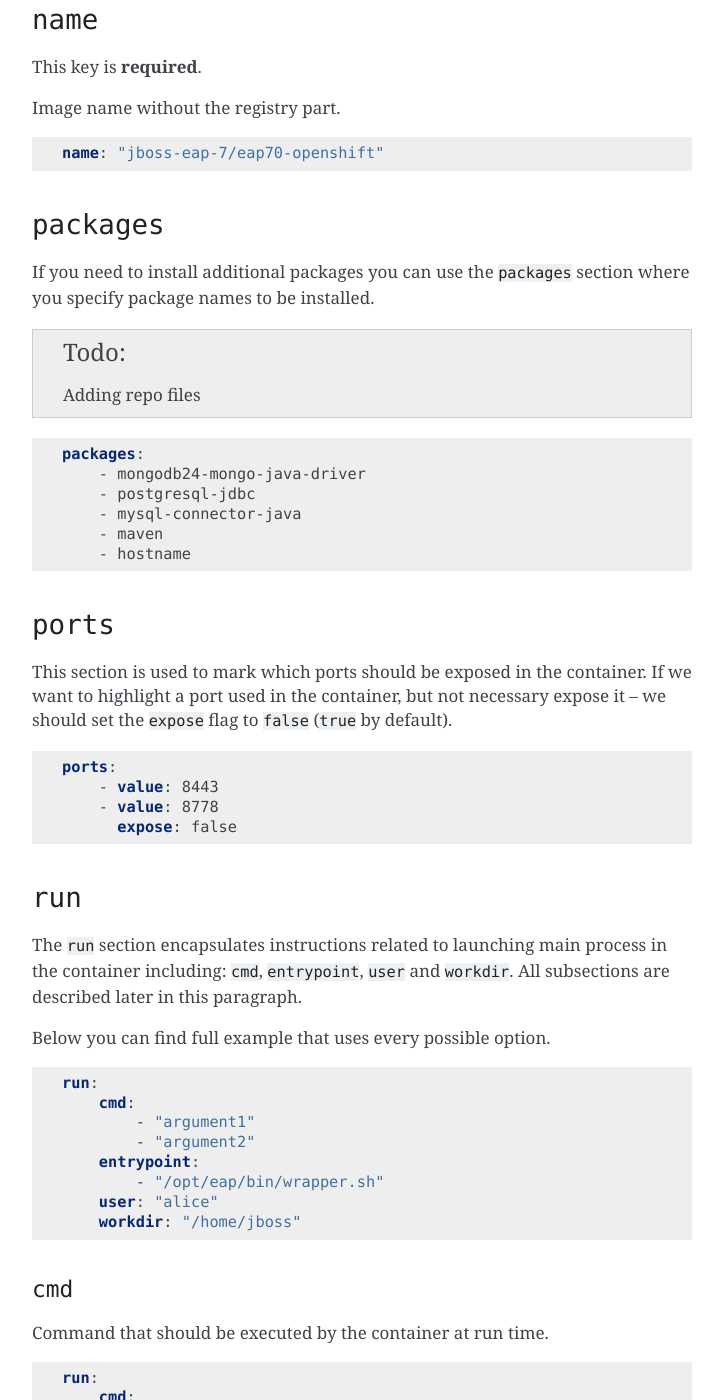
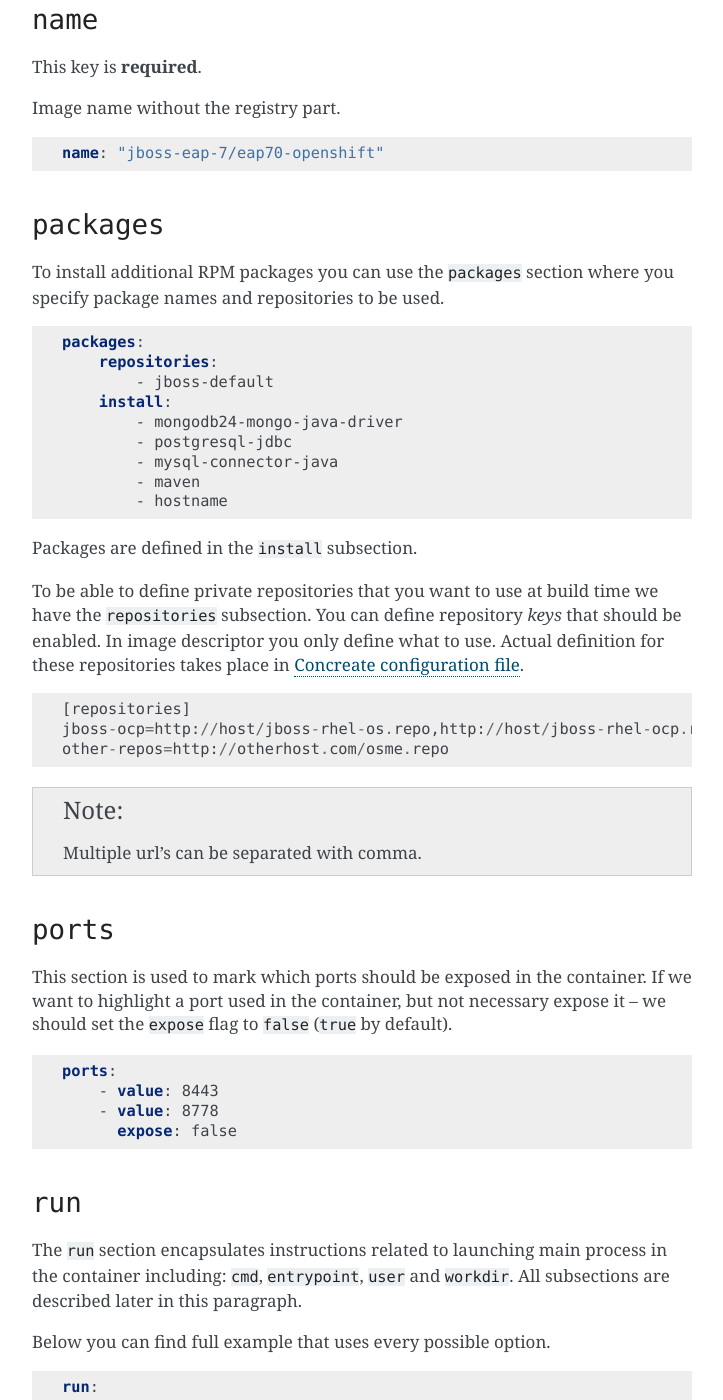
Before and after one commit to cekit/cekit, a Sphinx documentation site: the page built from docs/descriptor.rst, in a window 1280 px wide and 1400 px high, scrolled down 4062 px. Shown: the whole window, without its empty margins (388-1111 px from the left). Built offline with Sphinx 7.4.7, drawn with Linux system fonts in a browser that asks for light colours.

```diff
--- a/docs/descriptor.rst
+++ b/docs/descriptor.rst
@@ -208,24 +208,43 @@ Image name without the registry part.
 
     name: "jboss-eap-7/eap70-openshift"
 
+.. _descriptor_packages:
+
 ``packages``
 ------------
 
-If you need to install additional packages you can use the ``packages``
-section where you specify package names to be installed.
-
-.. todo::
-
-    Adding repo files
+To install additional RPM packages you can use the ``packages``
+section where you specify package names and repositories to be used.
 
 .. code:: yaml
 
     packages:
-        - mongodb24-mongo-java-driver
-        - postgresql-jdbc
-        - mysql-connector-java
-        - maven
-        - hostname
+        repositories:
+            - jboss-default
+        install:
+            - mongodb24-mongo-java-driver
+            - postgresql-jdbc
+            - mysql-connector-java
+            - maven
+            - hostname
+
+Packages are defined in the ``install`` subsection.
+
+To be able to define private repositories that you want to use at build time
+we have the ``repositories`` subsection. You can define repository `keys`
+that should be enabled. In image descriptor you only define what to use.
+Actual definition for these repositories takes place in :ref:`Concreate configuration file <configuration_repositories>`.
+
+.. code::
+
+    [repositories]
+    jboss-ocp=http://host/jboss-rhel-os.repo,http://host/jboss-rhel-ocp.repo,http://host/jboss-rhel-rhscl.repo
+    other-repos=http://otherhost.com/osme.repo
+
+.. note::
+
+    Multiple url's can be separated with comma.
+
 
 ``ports``
 ---------
```
Also changed, not shown: docs/configuration.rst (+26 -13 lines), 3 other files.
